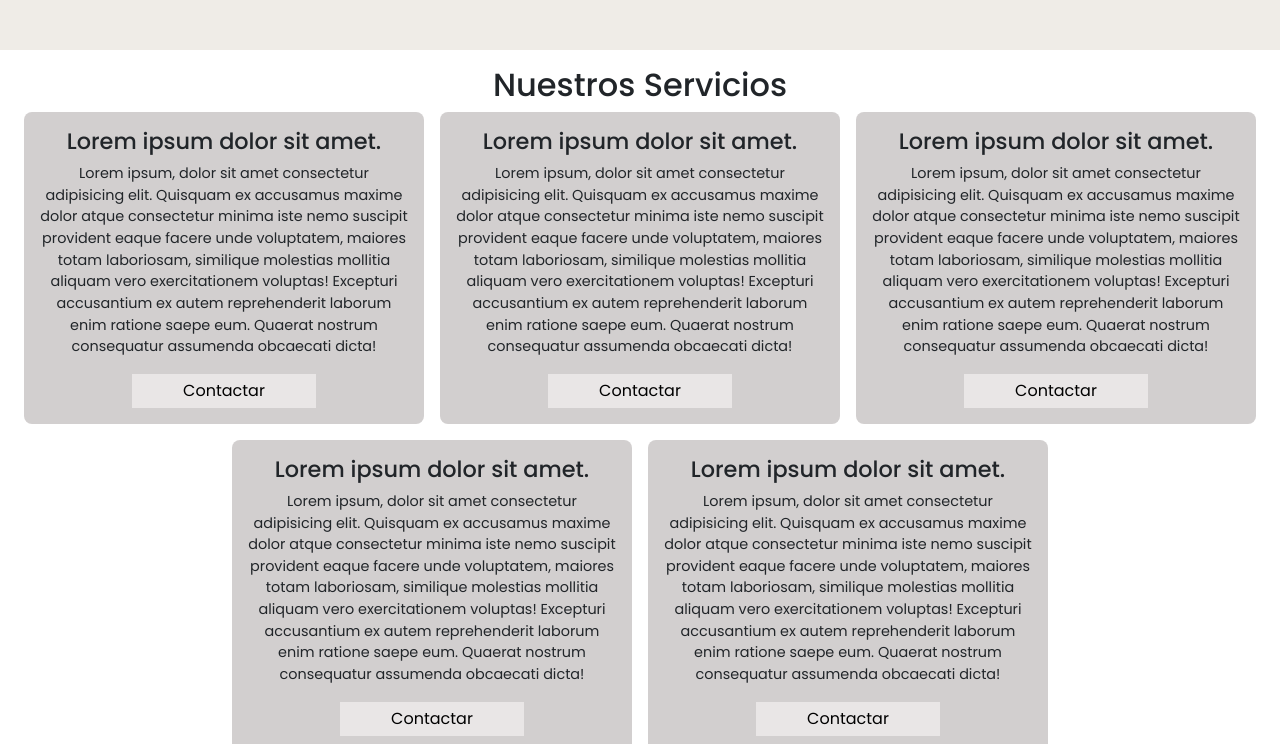
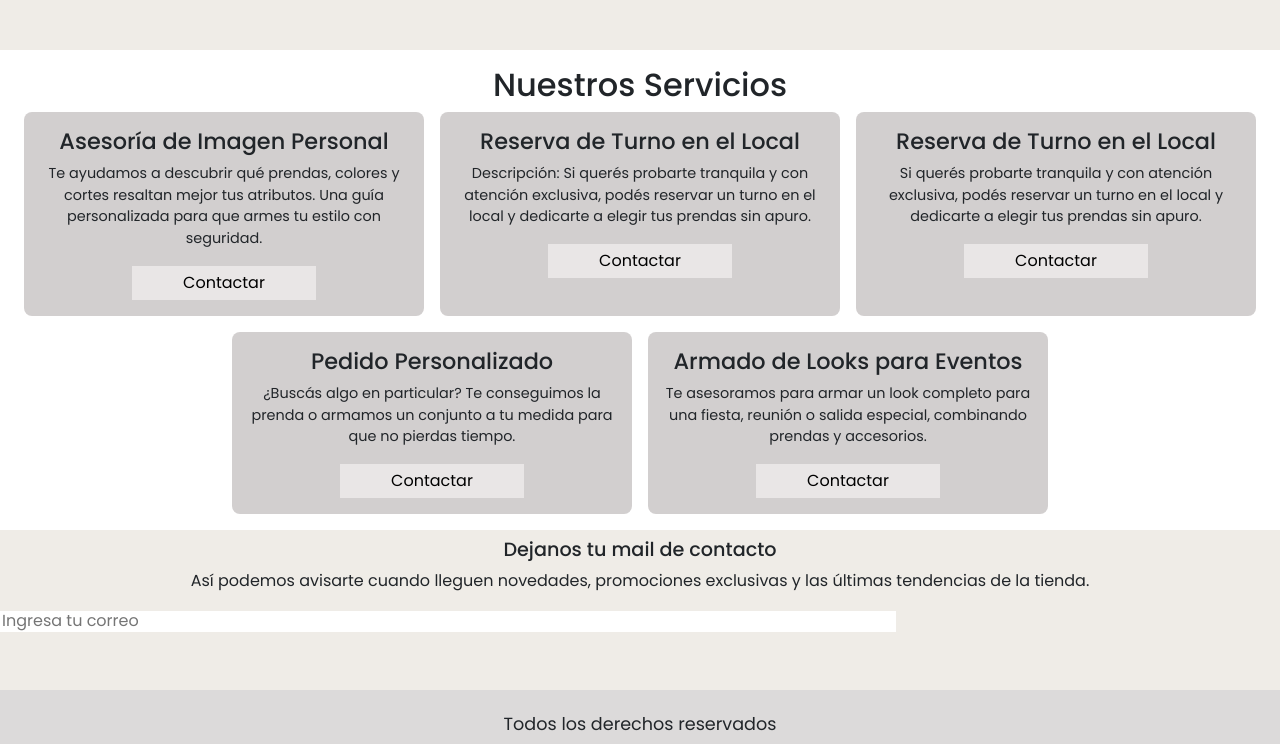
Before and after one commit to voeffrayvalentina-byte/indumentariaImg, a plain HTML site: page pages/servicios.html in a window 1280 px wide. Shown: the part 710-1454 px from the top of the page. Drawn offline with nearby package versions, Linux system fonts and the light colour scheme.

Commit message:
cambio de lorem por texto real en pag servicios

```diff
--- a/pages/servicios.html
+++ b/pages/servicios.html
@@ -74,36 +74,36 @@
 
         <div class="servicios-contenedor-flex">
        <section class="servicios-contenedor">
-        <h3>Lorem ipsum dolor sit amet.</h3>
-        <p>Lorem ipsum, dolor sit amet consectetur adipisicing elit. Quisquam ex accusamus maxime dolor atque consectetur minima iste nemo suscipit provident eaque facere unde voluptatem, maiores totam laboriosam, similique molestias mollitia aliquam vero exercitationem voluptas! Excepturi accusantium ex autem reprehenderit laborum enim ratione saepe eum. Quaerat nostrum consequatur assumenda obcaecati dicta!</p>
+        <h3>Asesoría de Imagen Personal</h3>
+        <p>Te ayudamos a descubrir qué prendas, colores y cortes resaltan mejor tus atributos. Una guía personalizada para que armes tu estilo con seguridad.</p>
         <div>
         <button class="btn-contactar">Contactar</button>
         </div>
        </section>
        <section class="servicios-contenedor">
-        <h3>Lorem ipsum dolor sit amet.</h3>
-        <p>Lorem ipsum, dolor sit amet consectetur adipisicing elit. Quisquam ex accusamus maxime dolor atque consectetur minima iste nemo suscipit provident eaque facere unde voluptatem, maiores totam laboriosam, similique molestias mollitia aliquam vero exercitationem voluptas! Excepturi accusantium ex autem reprehenderit laborum enim ratione saepe eum. Quaerat nostrum consequatur assumenda obcaecati dicta!</p>
+        <h3>Reserva de Turno en el Local</h3>
+        <p>Descripción: Si querés probarte tranquila y con atención exclusiva, podés reservar un turno en el local y dedicarte a elegir tus prendas sin apuro.</p>
         <div>
         <button class="btn-contactar">Contactar</button>
         </div>
        </section>
        <section class="servicios-contenedor">
-        <h3>Lorem ipsum dolor sit amet.</h3>
-        <p>Lorem ipsum, dolor sit amet consectetur adipisicing elit. Quisquam ex accusamus maxime dolor atque consectetur minima iste nemo suscipit provident eaque facere unde voluptatem, maiores totam laboriosam, similique molestias mollitia aliquam vero exercitationem voluptas! Excepturi accusantium ex autem reprehenderit laborum enim ratione saepe eum. Quaerat nostrum consequatur assumenda obcaecati dicta!</p>
+        <h3>Reserva de Turno en el Local</h3>
+        <p>Si querés probarte tranquila y con atención exclusiva, podés reservar un turno en el local y dedicarte a elegir tus prendas sin apuro.</p>
         <div>
         <button class="btn-contactar">Contactar</button>
         </div>
        </section>
        <section class="servicios-contenedor">
-        <h3>Lorem ipsum dolor sit amet.</h3>
-        <p>Lorem ipsum, dolor sit amet consectetur adipisicing elit. Quisquam ex accusamus maxime dolor atque consectetur minima iste nemo suscipit provident eaque facere unde voluptatem, maiores totam laboriosam, similique molestias mollitia aliquam vero exercitationem voluptas! Excepturi accusantium ex autem reprehenderit laborum enim ratione saepe eum. Quaerat nostrum consequatur assumenda obcaecati dicta!</p>
+        <h3>Pedido Personalizado</h3>
+        <p>¿Buscás algo en particular? Te conseguimos la prenda o armamos un conjunto a tu medida para que no pierdas tiempo.</p>
         <div>
         <button class="btn-contactar">Contactar</button>
         </div>
        </section>
        <section class="servicios-contenedor">
-        <h3>Lorem ipsum dolor sit amet.</h3>
-        <p>Lorem ipsum, dolor sit amet consectetur adipisicing elit. Quisquam ex accusamus maxime dolor atque consectetur minima iste nemo suscipit provident eaque facere unde voluptatem, maiores totam laboriosam, similique molestias mollitia aliquam vero exercitationem voluptas! Excepturi accusantium ex autem reprehenderit laborum enim ratione saepe eum. Quaerat nostrum consequatur assumenda obcaecati dicta!</p>
+        <h3>Armado de Looks para Eventos</h3>
+        <p>Te asesoramos para armar un look completo para una fiesta, reunión o salida especial, combinando prendas y accesorios.</p>
         <div>
         <button class="btn-contactar">Contactar</button>
         </div>
@@ -114,7 +114,7 @@
 
     <section class="mail-contacto-container">
         <h4 class="centrar-texto ">Dejanos tu mail de contacto</h4>
-        <p class="centrar-texto">Lorem ipsum dolor sit amet consectetur adipisicing elit. Iure, eligendi!</p>
+        <p class="centrar-texto">Así podemos avisarte cuando lleguen novedades, promociones exclusivas y las últimas tendencias de la tienda.</p>
 
 
         <input type="email" placeholder="Ingresa tu correo">
```
